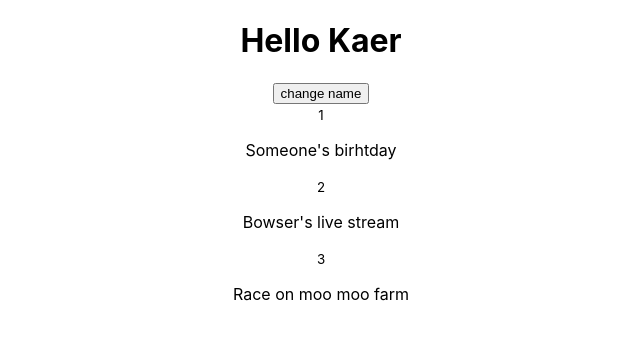
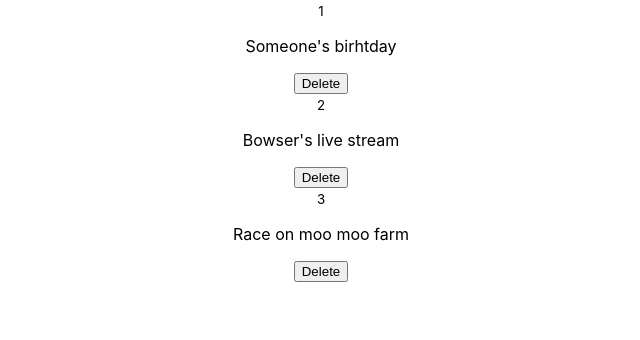
Before and after one commit to caiostarke/first-steps-react, a React (Create React App) app: page / in a window 1280 px wide. Shown: the top 340 px of the page, without its empty margins (319-959 px from the left). Built offline with nearby package versions, Linux system fonts and the light colour scheme; the HTML template or start-up script is replaced by a standard one.

Commit message:
implement prevEvents

```diff
--- a/src/App.jsx
+++ b/src/App.jsx
@@ -2,7 +2,6 @@ import { useState } from 'react';
 import './App.css';
 
 function App() {
-  let [name, setName] = useState("Kaer");
   let [events, setEvents] = useState([
     {
       id: 1,
@@ -18,20 +17,19 @@ function App() {
     }
   ])
 
-  const handeClick = () => {
-    setName("Another thing but Kaer");
-    console.log(name)
+  const handleDelete = (id) => {
+    setEvents((prevEvents) => {
+      return prevEvents.filter(e => e.id !== id)
+    })
   }
 
   return (
     <div className="App">
-      <h1 >Hello {name}</h1>
-      <button onClick={handeClick}> change name </button>
-
       { events.map( (e) => (
         <div key={e.id}>
           <small>{e.id}</small>
           <p>{e.title}</p>
+          <button onClick={() => handleDelete(e.id)}>Delete </button>
         </div>
       ))}
 
```
